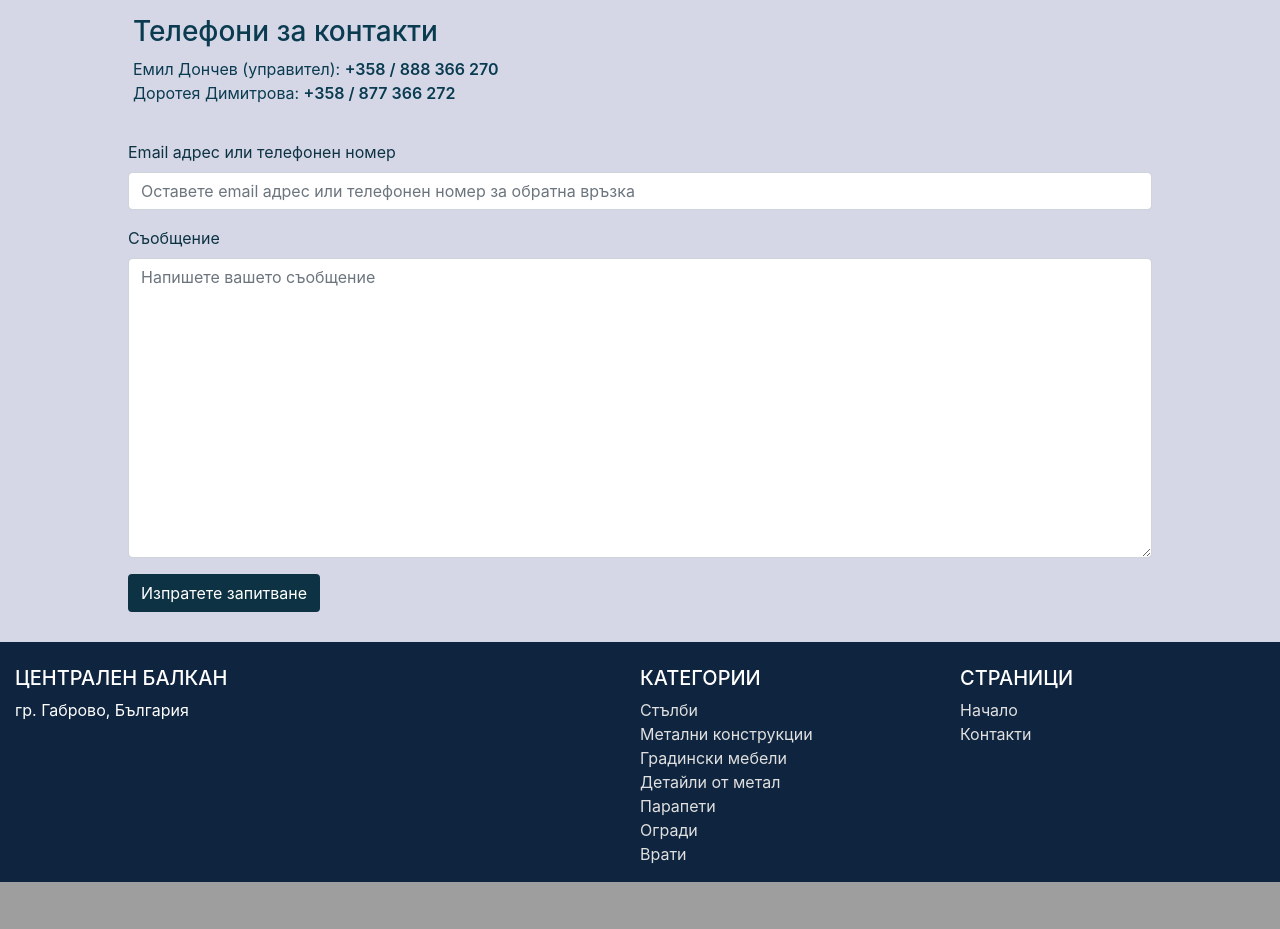
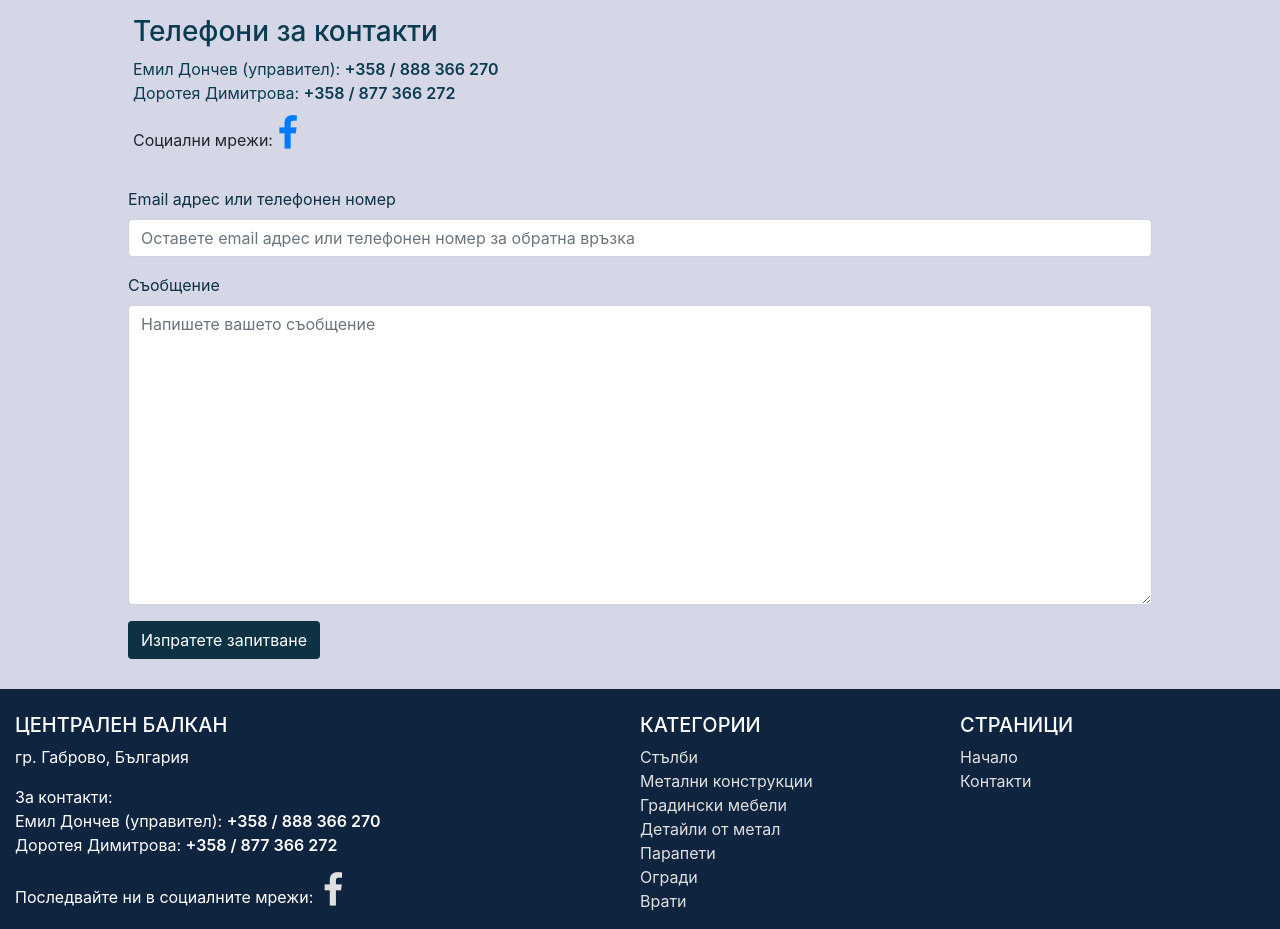
Before and after one commit to Central-Balkan/centralbalkan.com-old, a Django app: page /about-us/ in a window 1280 px wide. Shown: the part 1435-2364 px from the top of the page. Before the commit the page ends 2317 px from the top, so only its background shows below. Run offline with Django 3.2, Linux system fonts and the light colour scheme; some libraries are stand-ins or nearby versions.

Commit message:
Add contacts to footer

```diff
--- a/central_balkan/central_balkan/static/css/base.css
+++ b/central_balkan/central_balkan/static/css/base.css
@@ -205,6 +205,12 @@ iframe {
     padding: 5px;
 }
 
+.about-us-page .social_networks {
+    width: 80vw;
+    margin: auto;
+    padding: 5px;
+}
+
 .about-us-page .phones .person .phone {
     font-weight: 600;
 }
@@ -212,3 +218,15 @@ iframe {
 .about-us-page .phones * {
     color: #0a3b50;
 }
+
+.page-footer .footer-text .person .phone {
+    font-weight: 600;
+}
+
+.page-footer .footer-text .social {
+    margin: 10px 0;
+}
+
+.page-footer .footer-text .social i {
+    padding: 5px;
+}
--- a/central_balkan/central_balkan/templates/dashboard/about_us.html
+++ b/central_balkan/central_balkan/templates/dashboard/about_us.html
@@ -35,6 +35,14 @@
             <span class='phone'>+358 / 877 366 272</span>
         </div>
     </div>
+    <div>
+        <div class='social_networks'>
+            Социални мрежи:
+            <a href="https://www.facebook.com/CentralBalkanLtd">
+                <i class="fa fa-facebook" style="font-size:36px"></i>
+            </a>
+        </div>
+    </div>
     <form method="POST" action="{% url "dashboard:ask_question" %}">
       {% csrf_token %}
       <div class="form-group">
--- a/central_balkan/central_balkan/templates/dashboard/base.html
+++ b/central_balkan/central_balkan/templates/dashboard/base.html
@@ -73,6 +73,23 @@
               <div class="footer-text col-md-6 mt-md-0 mt-3">
                 <h5 class="text-uppercase">Централен Балкан</h5>
                 <p>гр. Габрово, България</p>
+                <div>
+                    <div>За контакти:</div>
+                    <div class='person'>
+                        <span class='name'>Емил Дончев (управител):</span>
+                        <span class='phone'>+358 / 888 366 270</span>
+                    </div>
+                    <div class='person'>
+                        <span class='name'>Доротея Димитрова:</span>
+                        <span class='phone'>+358 / 877 366 272</span>
+                    </div>
+                </div>
+                <div class='social'>
+                    Последвайте ни в социалните мрежи:
+                    <a href="https://www.facebook.com/CentralBalkanLtd">
+                        <i class="fa fa-facebook" style="font-size:36px"></i>
+                    </a>
+                </div>
               </div>
               <hr class="clearfix w-100 d-md-none pb-3">
               <div class="col-md-3 mb-md-0 mb-3">
```
